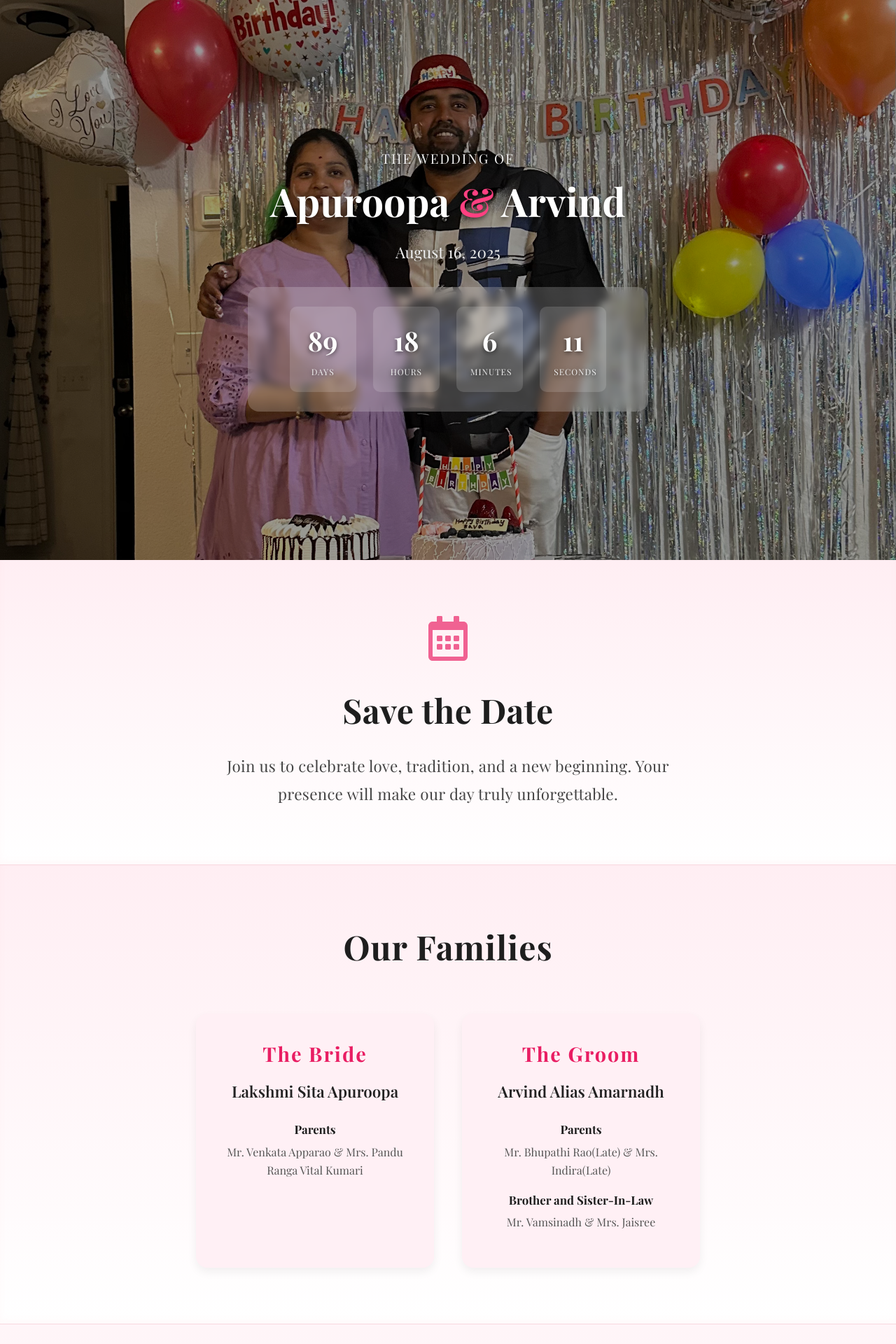
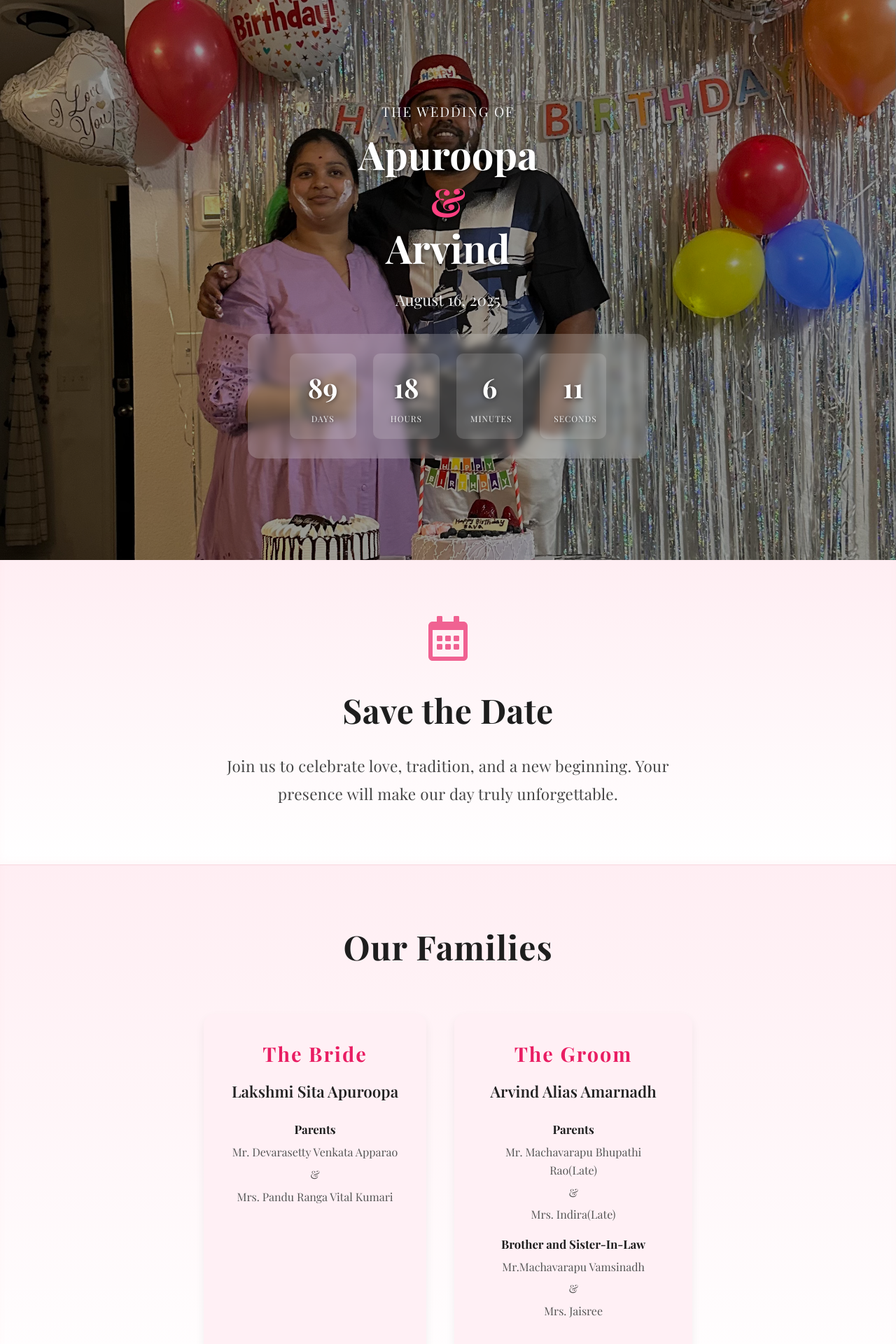
Before and after one commit to rahul732001/Wedding_website, a React (Vite) app: page / in a window 1280 px wide. Shown: the top 1920 px of the page at 70% size. Built offline with nearby package versions, Linux system fonts and the light colour scheme.

Commit message:
changes done

```diff
--- a/src/components/FinalSection.css
+++ b/src/components/FinalSection.css
@@ -4,12 +4,6 @@
   text-align: center;
   font-family: "Playfair Display", serif;
   color: #222;
-}
-
-.heart-icon {
-  font-size: 40px;
-  color: #e91e63; /* pink */
-  margin-bottom: 16px;
 }
 
 .couple-names {
@@ -46,4 +40,26 @@
   .tagline {
     font-size: 0.9rem;
   }
+
+  .couple-names-wrapper {
+    display: flex;
+    justify-content: center;
+    align-items: center;
+    gap: 12px;
+    font-size: 2.5rem;
+    font-weight: 600;
+    margin: 0;
+    letter-spacing: 0.5px;
+  }
+
+  .name {
+    display: inline-block;
+  }
+
+  .heart-icon {
+    font-size: 32px;
+    color: #e91e63;
+    margin: 0 8px;
+    transform: translateY(3px);
+  }
 }
--- a/src/components/FinalSection.jsx
+++ b/src/components/FinalSection.jsx
@@ -4,7 +4,7 @@ import siteConfig from "../config";
 import "./FinalSection.css";
 
 export default function FinalSection() {
-  const { bride, groom, weddingDate, tagline } = siteConfig;
+  const { bride, groom, weddingDate, tagline, tagline2 } = siteConfig;
   const formattedDate = new Date(weddingDate).toLocaleDateString(undefined, {
     year: "numeric",
     month: "long",
@@ -13,12 +13,14 @@ export default function FinalSection() {
 
   return (
     <section className="final-section">
-      <FaHeart className="heart-icon" />
-      <h2 className="couple-names">
-        {bride} &amp; {groom}
+      <h2 className="couple-names-wrapper">
+        <span className="name">{bride}</span>
+        <FaHeart className="heart-icon" />
+        <span className="name">{groom}</span>
       </h2>
       <h4 className="wedding-date">{formattedDate}</h4>
       <p className="tagline">{tagline}</p>
+      <p className="tagline">{tagline2}</p>
     </section>
   );
 }
--- a/src/components/HeroCountdown.jsx
+++ b/src/components/HeroCountdown.jsx
@@ -35,9 +35,11 @@ export default function HeroCountdown() {
       <div className="overlay">
         <div className="section-content">
           <h3>THE WEDDING OF</h3>
+          <h1>{bride}</h1>
           <h1>
-            {bride} <span>&</span> {groom}
+            <span>&</span>
           </h1>
+          <h1> {groom}</h1>
           <h4>
             {new Date(weddingDate).toLocaleDateString(undefined, {
               year: "numeric",
--- a/src/components/OurFamilies.jsx
+++ b/src/components/OurFamilies.jsx
@@ -12,7 +12,9 @@ export default function OurFamilies() {
       {family.members.map((member, index) => (
         <div key={index} className="family-member">
           <p className="role">{member.role}</p>
-          <p className="name">{member.names}</p>
+          <p className="name">{member.name1}</p>
+          <p className="name"> & </p>
+          <p className="name">{member.name2}</p>
         </div>
       ))}
     </div>
--- a/src/components/WeddingEvents.jsx
+++ b/src/components/WeddingEvents.jsx
@@ -60,7 +60,7 @@ export default function WeddingEvents() {
         <FaMapMarkerAlt className="event-icon" />
         <h2>Wedding Events</h2>
         <p className="intro-text">
-          We've planned three beautiful ceremonies to celebrate our union. We
+          We've planned four beautiful ceremonies to celebrate our union. We
           would be honored to have you join us for these special moments.
         </p>
 
--- a/src/config.js
+++ b/src/config.js
@@ -7,7 +7,8 @@ const siteConfig = {
     members: [
       {
         role: "Parents",
-        names: "Mr. Venkata Apparao & Mrs. Pandu Ranga Vital Kumari",
+        name1: "Mr. Devarasetty Venkata Apparao",
+        name2: " Mrs. Pandu Ranga Vital Kumari",
       },
     ],
   },
@@ -17,11 +18,13 @@ const siteConfig = {
     members: [
       {
         role: "Parents",
-        names: "Mr. Bhupathi Rao(Late) & Mrs. Indira(Late)",
+        name1: "Mr. Machavarapu Bhupathi Rao(Late)",
+        name2: "Mrs. Indira(Late)",
       },
       {
         role: "Brother and Sister-In-Law",
-        names: "Mr. Vamsinadh & Mrs. Jaisree",
+        name1: "Mr.Machavarapu Vamsinadh",
+        name2: "Mrs. Jaisree",
       },
     ],
   },
@@ -60,7 +63,8 @@ const siteConfig = {
   sheetWebhookUrl:
     "https://script.google.com/macros/s/AKfycbxyv-Cq3VKPP_yQ0qnV34e_GXSd08nj4M7-CCTwyBBGZ6dV4RG1cL6dK0SZImIcOYPnNw/exec",
   tagline:
-    "We can’t wait to celebrate with you. When two souls are meant to be together, nothing can keep them apart!",
+    '"When two souls are meant to be together, nothing can keep them apart"',
+  tagline2: "We can’t wait to celebrate with you!",
 };
 
 export default siteConfig;
```
